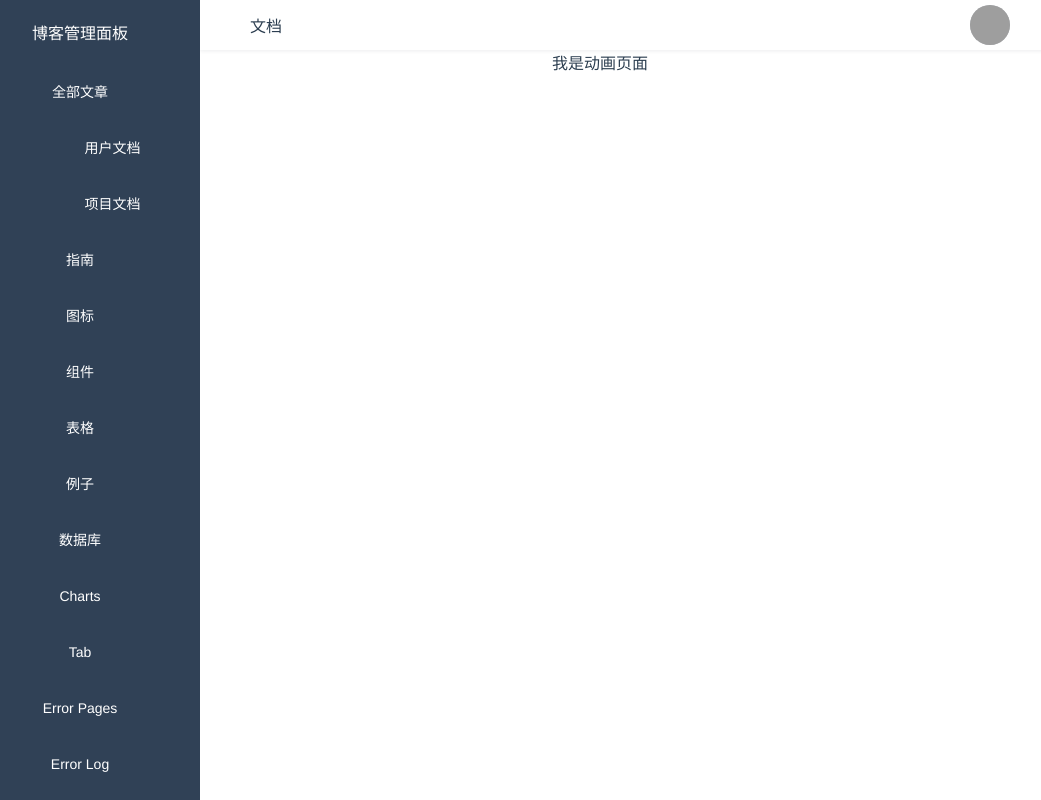
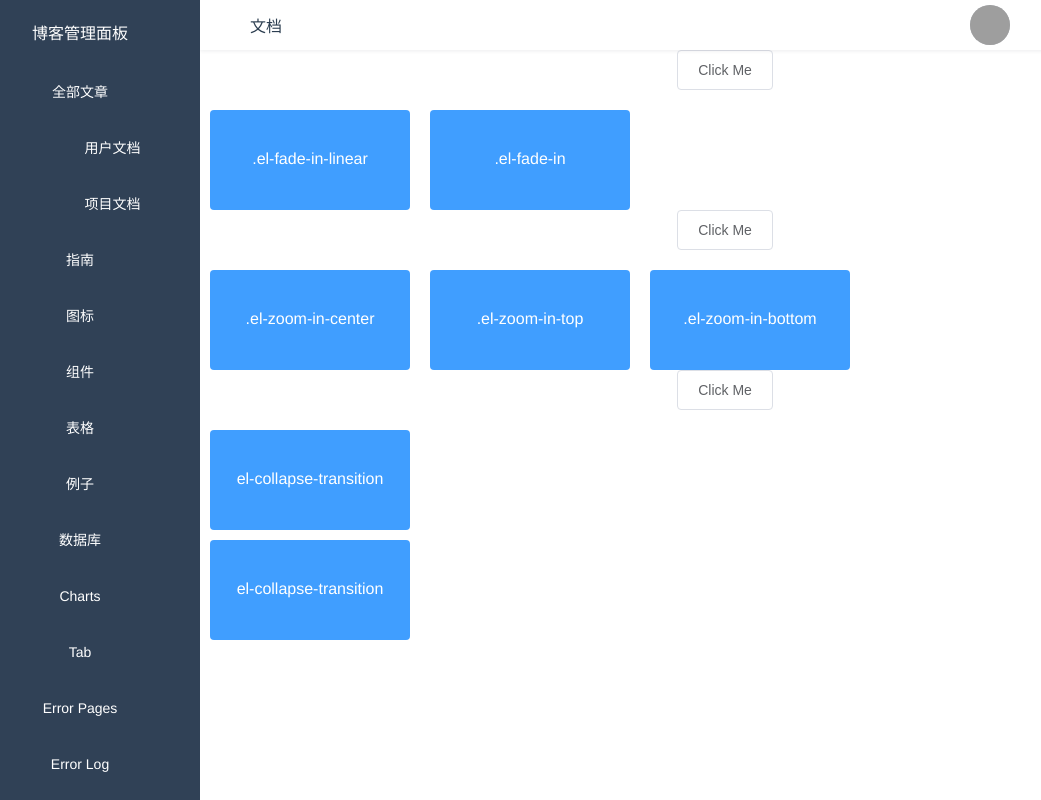
Before and after one commit to 0730chen/blog-admin, a Vue app: page /main/animation in a window 1280 px wide. Shown: the whole page, without its empty margins (40-1081 px from the left). Built offline with nearby package versions, Linux system fonts and the light colour scheme; grey boxes are pictures that could not be loaded.

Commit message:
使用ts和element-ui构建后台模板

```diff
--- a/src/views/Container/Animation/index.vue
+++ b/src/views/Container/Animation/index.vue
@@ -1,5 +1,46 @@
 <template>
-    <div>我是动画页面</div>
+    <div>
+        <div class="animation">
+            <el-button @click="show = !show">Click Me</el-button>
+            <div style="display: flex; margin-top: 20px; height: 100px;">
+                <transition name="el-fade-in-linear">
+                    <div v-show="show" class="transition-box">.el-fade-in-linear</div>
+                </transition>
+                <transition name="el-fade-in">
+                    <div v-show="show" class="transition-box">.el-fade-in</div>
+                </transition>
+            </div>
+        </div>
+        <div class="animation">
+            <el-button @click="show2 = !show2">Click Me</el-button>
+
+            <div style="display: flex; margin-top: 20px; height: 100px;">
+                <transition name="el-zoom-in-center">
+                    <div v-show="show2" class="transition-box">.el-zoom-in-center</div>
+                </transition>
+
+                <transition name="el-zoom-in-top">
+                    <div v-show="show2" class="transition-box">.el-zoom-in-top</div>
+                </transition>
+
+                <transition name="el-zoom-in-bottom">
+                    <div v-show="show2" class="transition-box">.el-zoom-in-bottom</div>
+                </transition>
+            </div>
+        </div>
+        <div class="animation">
+            <el-button @click="show3 = !show3">Click Me</el-button>
+
+            <div style="margin-top: 20px; height: 200px;">
+                <el-collapse-transition>
+                    <div v-show="show3">
+                        <div class="transition-box">el-collapse-transition</div>
+                        <div class="transition-box">el-collapse-transition</div>
+                    </div>
+                </el-collapse-transition>
+            </div>
+        </div>
+    </div>
 </template>
 <script lang="ts">
     import Vue from 'vue'
@@ -7,8 +48,30 @@
 
     @Component({})
     export default class Animation extends Vue {
+        data() {
+            return {
+                show: true,
+                show2: true,
+                show3: true,
+            }
+        }
     }
 </script>
-<style lang="scss">
+<style lang="scss" scoped>
+    .animation {
+        margin-left: 250px;
+    }
 
+    .transition-box {
+        margin-bottom: 10px;
+        width: 200px;
+        height: 100px;
+        border-radius: 4px;
+        background-color: #409EFF;
+        text-align: center;
+        color: #fff;
+        padding: 40px 20px;
+        box-sizing: border-box;
+        margin-right: 20px;
+    }
 </style>
--- a/src/views/Container/Charts/index.vue
+++ b/src/views/Container/Charts/index.vue
@@ -21,9 +21,7 @@
         }
 
         createChart(chartId: string, ChartData: any) {
-            console.log(chartId)
             let ctx: any = document.getElementById(chartId)
-            console.log(ctx)
             const mycharts = new Chart(ctx, {
                 type: ChartData.type,
                 data: ChartData.data,
--- a/src/views/Container/Component/Upload.vue
+++ b/src/views/Container/Component/Upload.vue
@@ -55,3 +55,8 @@
         }
     }
 </script>
+<style lang="scss"scoped>
+    .upload{
+        margin-left: 250px;
+    }
+</style>
--- a/src/views/Container/ErrorLog/index.vue
+++ b/src/views/Container/ErrorLog/index.vue
@@ -1,5 +1,30 @@
 <template>
-    <div>我是log打印页面</div>
+    <div class="errorLog">
+        <el-alert
+                title="成功提示的文案"
+                type="success"
+                description="文字说明文字说明文字说明文字说明文字说明文字说明"
+                show-icon>
+        </el-alert>
+        <el-alert
+                title="消息提示的文案"
+                type="info"
+                description="文字说明文字说明文字说明文字说明文字说明文字说明"
+                show-icon>
+        </el-alert>
+        <el-alert
+                title="警告提示的文案"
+                type="warning"
+                description="文字说明文字说明文字说明文字说明文字说明文字说明"
+                show-icon>
+        </el-alert>
+        <el-alert
+                title="错误提示的文案"
+                type="error"
+                description="文字说明文字说明文字说明文字说明文字说明文字说明"
+                show-icon>
+        </el-alert>
+    </div>
 </template>
 <script lang="ts">
     import Vue from 'vue'
@@ -9,6 +34,9 @@
     export default class ErrorLog extends Vue {
     }
 </script>
-<style lang="scss">
+<style lang="scss" scoped>
+    .errorLog{
+        margin-left: 250px;
+    }
 
 </style>
```
